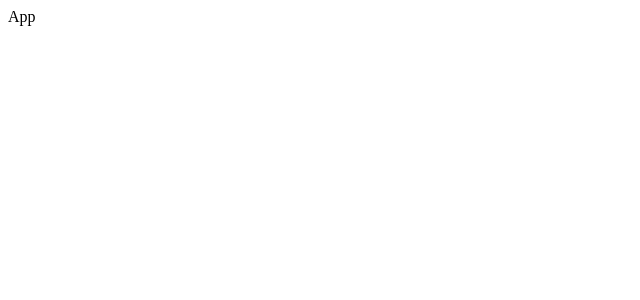
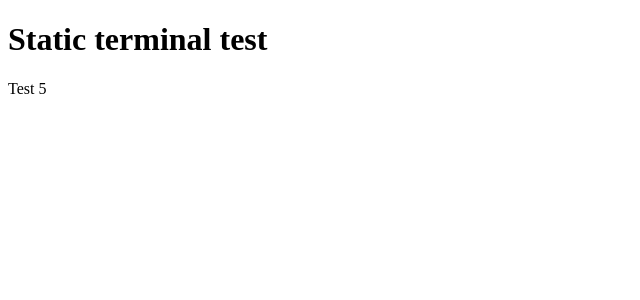
Before and after one commit to cars10/vue-static-terminal, a Vue app: page / in a window 1280 px wide. Shown: the top 300 px of the page, without its empty margins (0-640 px from the left). Built offline with nearby package versions, Linux system fonts and the light colour scheme.

Commit message:
import the component

```diff
--- a/src/App.vue
+++ b/src/App.vue
@@ -1,9 +1,16 @@
 <template>
   <div>
-    App
+    <h1>Static terminal test</h1>
+    <static-terminal></static-terminal>
   </div>
 </template>
 
 <script>
-  export default {  }
+  import StaticTerminal from './components/StaticTerminal.vue'
+
+  export default {
+    components: {
+      StaticTerminal
+    }
+  }
 </script>
--- a/src/components/StaticTerminal.vue
+++ b/src/components/StaticTerminal.vue
@@ -1,5 +1,5 @@
 <template>
-    <div>Test</div>
+    <div>Test {{this.test}}</div>
 </template>
 
 <script>
```
